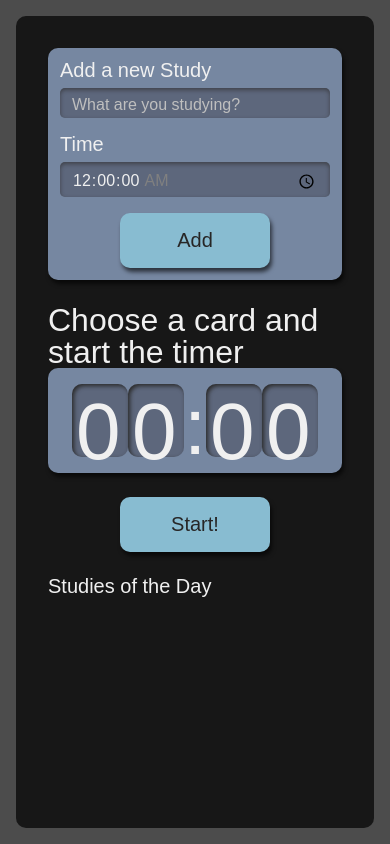
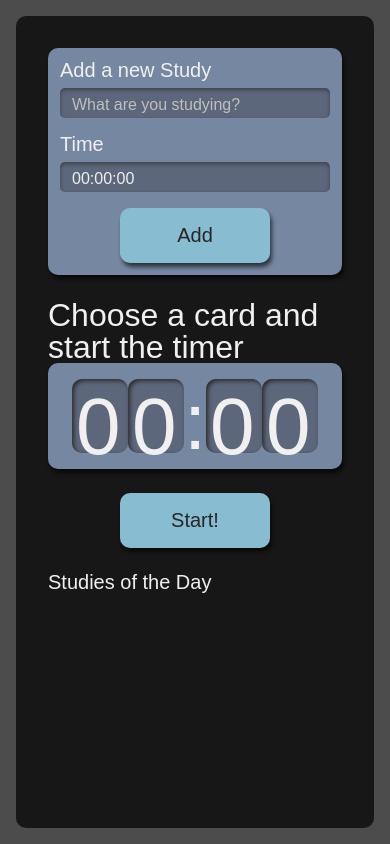
Before and after one commit to brunodono/focus-studies-react, a React (Create React App) app: page / in a window 390 px wide. Built offline with nearby package versions, Linux system fonts and the light colour scheme.

Commit message:
Adjusted a bug on timer for mobiles

```diff
--- a/src/components/Form/index.tsx
+++ b/src/components/Form/index.tsx
@@ -48,7 +48,7 @@ function Form({ setTasks }: Props) {
                     Time
                 </label>
                 <input
-                    type="time"
+                    type="text"
                     step="1"
                     name="time"
                     value={time}
```
